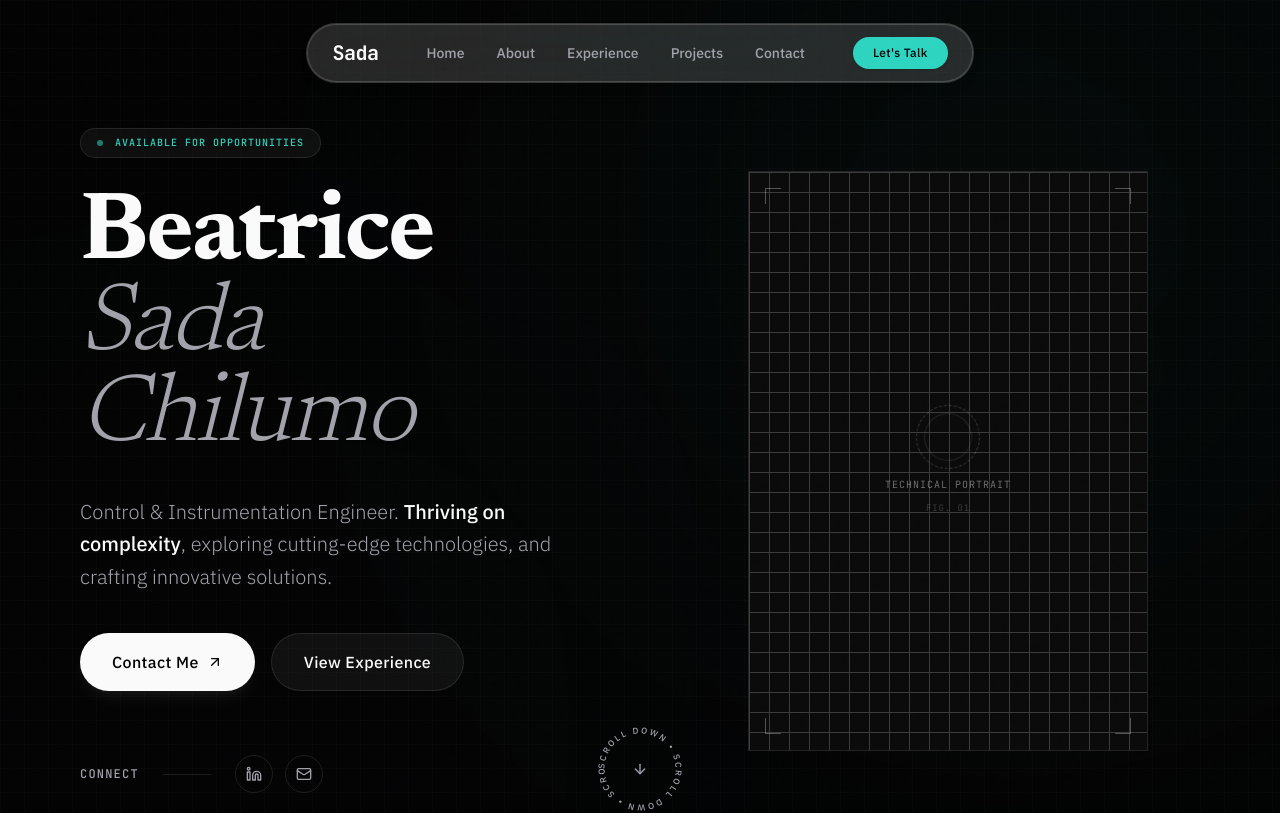
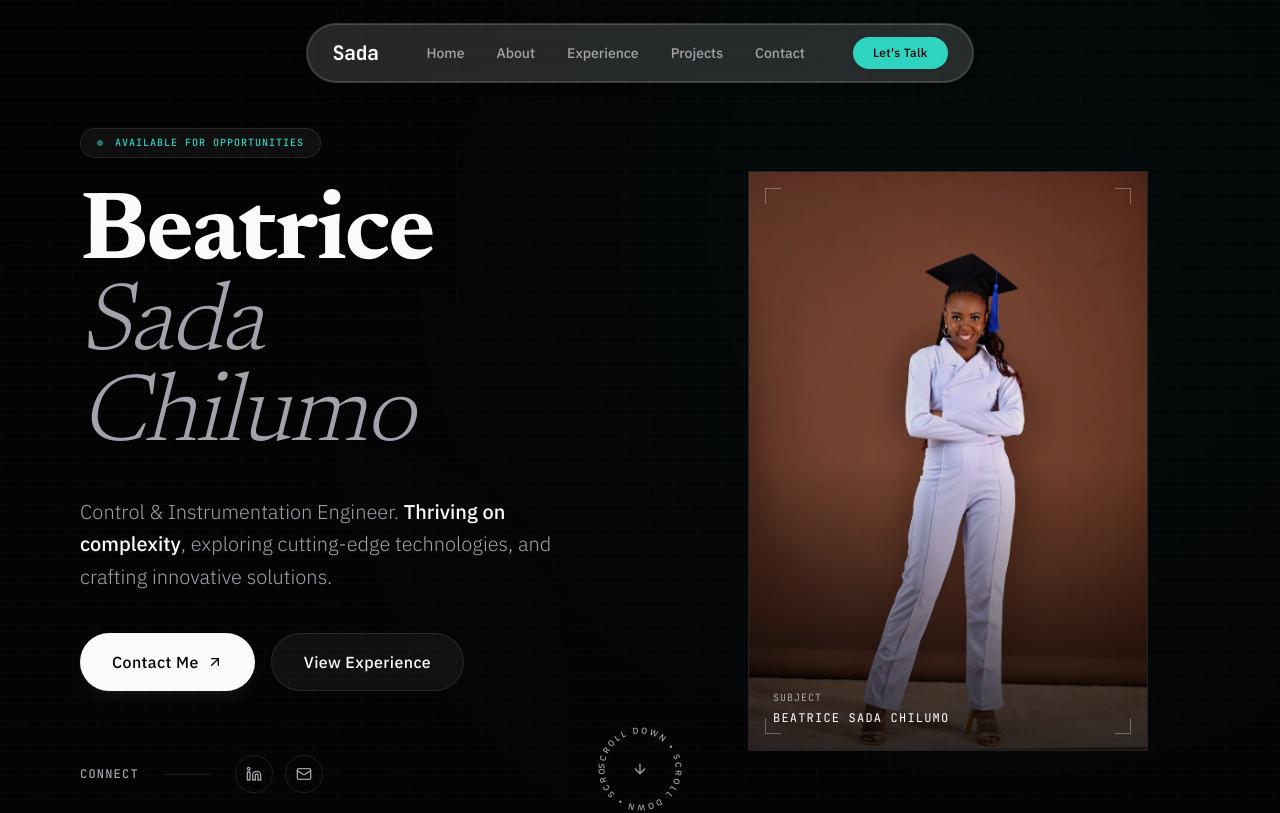
Before and after one commit to jchiwaii/sada-porfolio, a Next.js app: page / in a window 1280 px wide. Shown: the top 813 px of the page. Built offline with nearby package versions, Linux system fonts and the light colour scheme.

Commit message:
feat: Display portrait in hero section and update contact email address.

```diff
--- a/src/components/contact.tsx
+++ b/src/components/contact.tsx
@@ -49,7 +49,7 @@ export function Contact() {
                                 </div>
                                 <div>
                                     <h4 className="font-medium text-foreground">Email</h4>
-                                    <p className="text-muted-foreground">beatricesadachilumo@gmail.com</p>
+                                    <p className="text-muted-foreground">beatricesadachilumo1@gmail.com</p>
                                 </div>
                             </div>
                         </div>
@@ -62,13 +62,24 @@ export function Contact() {
                         transition={{ duration: 0.6, delay: 0.2 }}
                         className="flex-1"
                     >
-                        <form className="space-y-4" onSubmit={(e) => e.preventDefault()}>
-                            <div className="grid grid-cols-2 gap-4">
+                        <form
+                            className="space-y-4"
+                            onSubmit={(e) => {
+                                e.preventDefault();
+                                const formData = new FormData(e.currentTarget);
+                                const subject = formData.get('subject');
+                                const body = formData.get('message');
+                                window.location.href = `mailto:beatricesadachilumo1@gmail.com?subject=${encodeURIComponent(subject as string)}&body=${encodeURIComponent(body as string)}`;
+                            }}
+                        >
+                            <div className="grid grid-cols-1 sm:grid-cols-2 gap-4">
                                 <div className="space-y-2">
                                     <label htmlFor="name" className="text-sm font-medium text-foreground">Name</label>
                                     <input
                                         type="text"
+                                        name="name"
                                         id="name"
+                                        required
                                         className="w-full px-4 py-3 rounded-xl bg-white/5 border border-white/10 text-foreground placeholder:text-muted-foreground/50 focus:outline-none focus:ring-2 focus:ring-primary/50 transition-all"
                                         placeholder="John Doe"
                                     />
@@ -77,7 +88,9 @@ export function Contact() {
                                     <label htmlFor="email" className="text-sm font-medium text-foreground">Email</label>
                                     <input
                                         type="email"
+                                        name="email"
                                         id="email"
+                                        required
                                         className="w-full px-4 py-3 rounded-xl bg-white/5 border border-white/10 text-foreground placeholder:text-muted-foreground/50 focus:outline-none focus:ring-2 focus:ring-primary/50 transition-all"
                                         placeholder="john@example.com"
                                     />
@@ -88,7 +101,9 @@ export function Contact() {
                                 <label htmlFor="subject" className="text-sm font-medium text-foreground">Subject</label>
                                 <input
                                     type="text"
+                                    name="subject"
                                     id="subject"
+                                    required
                                     className="w-full px-4 py-3 rounded-xl bg-white/5 border border-white/10 text-foreground placeholder:text-muted-foreground/50 focus:outline-none focus:ring-2 focus:ring-primary/50 transition-all"
                                     placeholder="Project Inquiry"
                                 />
@@ -97,14 +112,16 @@ export function Contact() {
                             <div className="space-y-2">
                                 <label htmlFor="message" className="text-sm font-medium text-foreground">Message</label>
                                 <textarea
+                                    name="message"
                                     id="message"
                                     rows={4}
+                                    required
                                     className="w-full px-4 py-3 rounded-xl bg-white/5 border border-white/10 text-foreground placeholder:text-muted-foreground/50 focus:outline-none focus:ring-2 focus:ring-primary/50 transition-all resize-none"
                                     placeholder="Tell me about your project..."
                                 />
                             </div>
 
-                            <button className="w-full py-4 rounded-xl bg-foreground text-background font-bold text-lg hover:bg-primary hover:text-primary-foreground transition-all duration-300 shadow-lg shadow-black/20">
+                            <button type="submit" className="w-full py-4 rounded-xl bg-foreground text-background font-bold text-lg hover:bg-primary hover:text-primary-foreground transition-all duration-300 shadow-lg shadow-black/20">
                                 Send Message
                             </button>
                         </form>
--- a/src/components/hero.tsx
+++ b/src/components/hero.tsx
@@ -1,6 +1,7 @@
 "use client";
 
 import { motion } from "framer-motion";
+import Image from "next/image";
 import { ArrowDown, Linkedin, Mail, ArrowUpRight } from "lucide-react";
 
 export function Hero() {
@@ -102,32 +103,40 @@ export function Hero() {
                 {/* Halo */}
                 <div className="absolute inset-y-10 inset-x-0 rounded-[280px] bg-gradient-to-b from-white/5 to-transparent blur-3xl opacity-20" />
 
-                {/* Main Image Placeholder - Blueprint Style */}
+                {/* Main Image - Blueprint Style */}
                 <motion.div
                     initial={{ opacity: 0, scale: 0.9, filter: "blur(10px)" }}
                     animate={{ opacity: 1, scale: 1, filter: "blur(0px)" }}
                     transition={{ duration: 1, delay: 0.2, ease: [0.16, 1, 0.3, 1] }}
                     className="relative w-[300px] h-[460px] md:w-[400px] md:h-[580px] bg-[#0A0A0A] border border-white/10 overflow-hidden"
                 >
-                    {/* Technical Grid Background */}
-                    <div className="absolute inset-0 opacity-[0.2]" style={{ backgroundImage: 'linear-gradient(#fff 1px, transparent 1px), linear-gradient(90deg, #fff 1px, transparent 1px)', backgroundSize: '20px 20px' }} />
+                    {/* Crosshairs */}
+                    <div className="absolute top-4 left-4 w-4 h-4 border-l border-t border-white/30 z-20" />
+                    <div className="absolute top-4 right-4 w-4 h-4 border-r border-t border-white/30 z-20" />
+                    <div className="absolute bottom-4 left-4 w-4 h-4 border-l border-b border-white/30 z-20" />
+                    <div className="absolute bottom-4 right-4 w-4 h-4 border-r border-b border-white/30 z-20" />
 
-                    {/* Crosshairs */}
-                    <div className="absolute top-4 left-4 w-4 h-4 border-l border-t border-white/30" />
-                    <div className="absolute top-4 right-4 w-4 h-4 border-r border-t border-white/30" />
-                    <div className="absolute bottom-4 left-4 w-4 h-4 border-l border-b border-white/30" />
-                    <div className="absolute bottom-4 right-4 w-4 h-4 border-r border-b border-white/30" />
+                    {/* Image */}
+                    <div className="absolute inset-0">
+                        <Image
+                            src="/potrait.jpeg"
+                            alt="Beatrice Sada Chilumo"
+                            fill
+                            className="object-cover opacity-90 hover:opacity-100 transition-opacity duration-700"
+                            priority
+                        />
+                    </div>
 
-                    {/* Center Label */}
-                    <div className="absolute inset-0 flex flex-col items-center justify-center gap-2">
-                        <div className="w-16 h-16 rounded-full border border-dashed border-white/20 flex items-center justify-center animate-[spin_10s_linear_infinite]">
-                            <div className="w-12 h-12 rounded-full border border-white/10" />
+                    {/* Overlay Gradient */}
+                    <div className="absolute inset-0 bg-gradient-to-t from-background/80 via-transparent to-transparent z-10" />
+
+                    {/* Technical Label */}
+                    <div className="absolute bottom-6 left-6 z-20">
+                        <div className="text-white/60 font-mono text-[10px] tracking-widest uppercase mb-1">
+                            Subject
                         </div>
-                        <div className="text-white/40 font-mono text-[10px] tracking-widest uppercase">
-                            Technical Portrait
-                        </div>
-                        <div className="text-white/20 font-mono text-[9px] tracking-widest uppercase">
-                            FIG. 01
+                        <div className="text-white font-mono text-xs tracking-widest uppercase">
+                            Beatrice Sada Chilumo
                         </div>
                     </div>
                 </motion.div>
```
